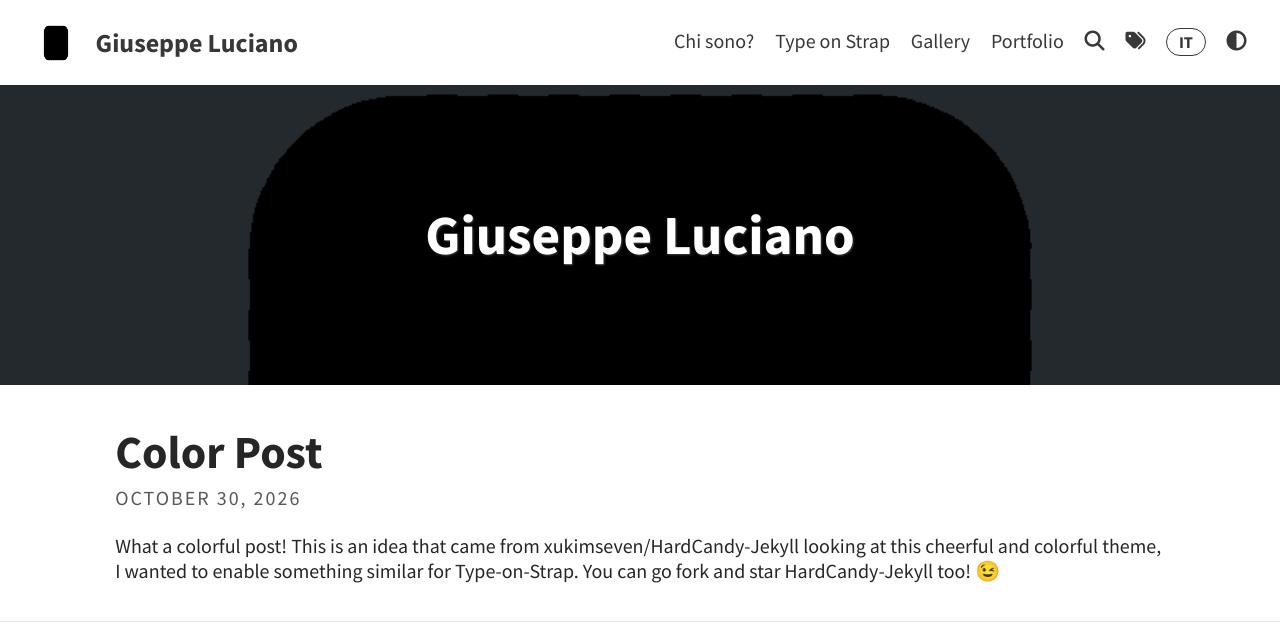
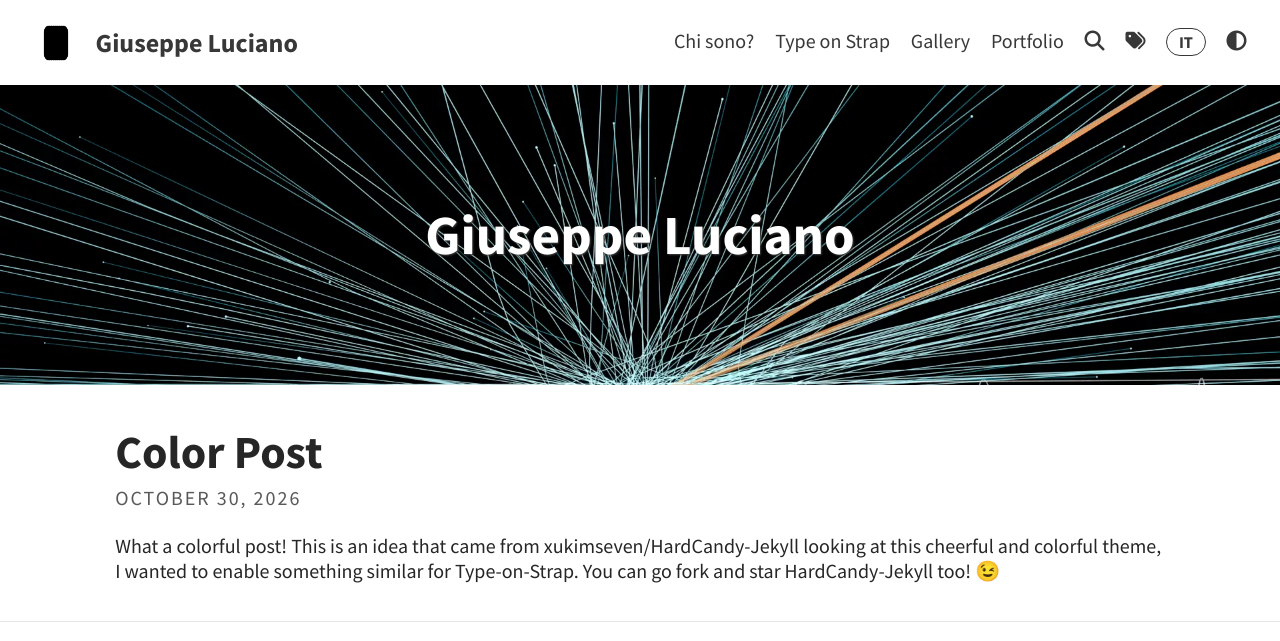
Before and after one commit to Sigfrido11/personal_website, a Jekyll site: the page built from index.html, in a window 1280 px wide. Shown: the top 641 px of the page. Built offline with Jekyll 4.4.1, drawn with Linux system fonts in a browser that asks for light colours; a script that is not in the unit is left out; the list of posts is cut into pages by our own code; grey boxes are pictures that could not be loaded.

Commit message:
Restore collision header image; keep theme-aware house avatar

```diff
--- a/_config.yml
+++ b/_config.yml
@@ -10,8 +10,7 @@ favicon: assets/favicon.ico                             # Icon displayed in the
 
 # Header and footer text
 header_text: Giuseppe Luciano   # Change Blog header text
-header_feature_image: assets/img/home-light.png
-header_feature_image_dark: assets/img/home-dark.png
+header_feature_image: assets/img/header/collision.webp
 header_feature_image_responsive: true
 footer_text: >
   Powered by Giuseppe Luciano with <a href="https://jekyllrb.com/">Jekyll</a> <a href="https://github.com/sylhare/Type-on-Strap">Type on Strap</a>
```
